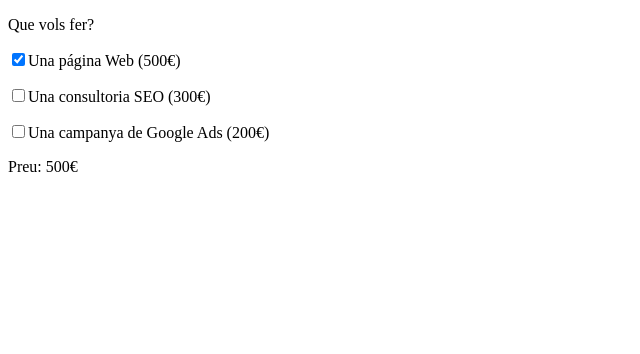
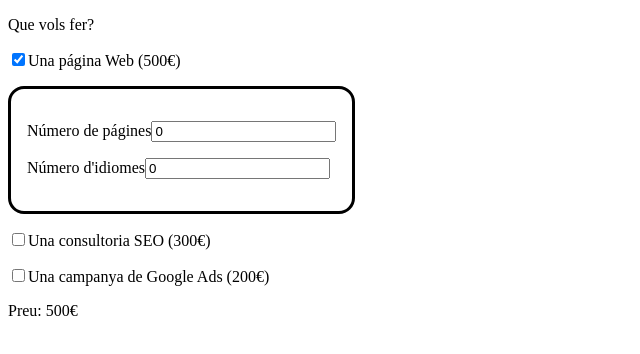
Before and after one commit to jordilop/react-sprint7, a React (Create React App) app: page / in a window 1280 px wide. Both pictures are taken after a click on the checkbox 18 px from the left and 59 px from the top of the page. Shown: the top 354 px of the page, without its empty margins (0-640 px from the left). Built offline with nearby package versions, Linux system fonts and the light colour scheme.

Commit message:
Exercici 2

```diff
--- a/package.json
+++ b/package.json
@@ -9,6 +9,7 @@
     "react": "^18.2.0",
     "react-dom": "^18.2.0",
     "react-scripts": "5.0.1",
+    "styled-components": "^5.3.6",
     "web-vitals": "^2.1.4"
   },
   "scripts": {
--- a/src/App.js
+++ b/src/App.js
@@ -1,4 +1,5 @@
 import { useState, useEffect } from "react";
+import Panell from "./components/Panell/Panell";
 
 function App() {
 
@@ -6,10 +7,12 @@ function App() {
   const [web, setWeb] = useState(0);
   const [seo, setSeo] = useState(0);
   const [ads, setAds] = useState(0);
+  const [extra, setExtra] = useState(0);
 
   useEffect(() => {
-    setQuotation(web + seo + ads)
-  }, [web, seo, ads]);
+    web === 0 && setExtra(0);
+    setQuotation(web + seo + ads + extra);
+  }, [web, seo, ads, extra]);
 
   return (
     <div>
@@ -19,6 +22,7 @@ function App() {
           <input type="checkbox" name="web" value="500" onChange={event => setWeb(event.target.checked ? Number(event.target.value) : 0)} />
           Una página Web (500€)
         </p>
+        {web !== 0 && <Panell stateProps={[setExtra]} webValue={web} />}
         <p>
           <input type="checkbox" name="seo" value="300" onChange={event => setSeo(event.target.checked ? Number(event.target.value) : 0)} />
           Una consultoria SEO (300€)
--- /dev/null
+++ b/src/components/Panell/Panell.js
@@ -0,0 +1,34 @@
+import { StyledPanell } from "./Panell.styles";
+import { useState, useEffect } from "react";
+
+function Panell(props) {
+
+    const [pages, setPages] = useState(0);
+    const [langs, setLangs] = useState(0);
+    const [setExtra] = props.stateProps;
+    const webValue = props.webValue;
+
+    const handleInputChange = event => {
+        const { name, value } = event.target;
+        name === "pages" ? setPages(Number(value)) : setLangs(Number(value));
+    }
+
+    useEffect(() => {
+        setExtra(pages * langs * 30);
+    }, [pages, langs, setExtra]);
+
+    return (
+        <StyledPanell>
+            <p>
+                Número de págines
+                <input type="number" name="pages" min="0" value={webValue !== 0 ? pages : 0} onChange={handleInputChange} />
+            </p>
+            <p>
+                Número d'idiomes
+                <input type="number" name="lang" min="0" value={webValue !== 0 ? langs : 0} onChange={handleInputChange} />
+            </p>
+        </StyledPanell>
+    );
+}
+
+export default Panell;
--- /dev/null
+++ b/src/components/Panell/Panell.styles.js
@@ -0,0 +1,8 @@
+import styled from "styled-components";
+
+export const StyledPanell = styled.div`
+    width: max-content;
+    border: .2rem solid black;
+    border-radius: 1rem;
+    padding: 1rem;
+`;
```
Also changed, not shown: 1 other file (tests, documents, lock files or other folders).
